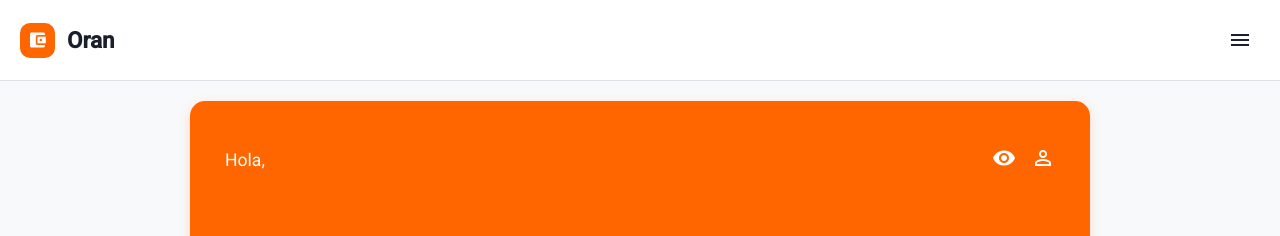
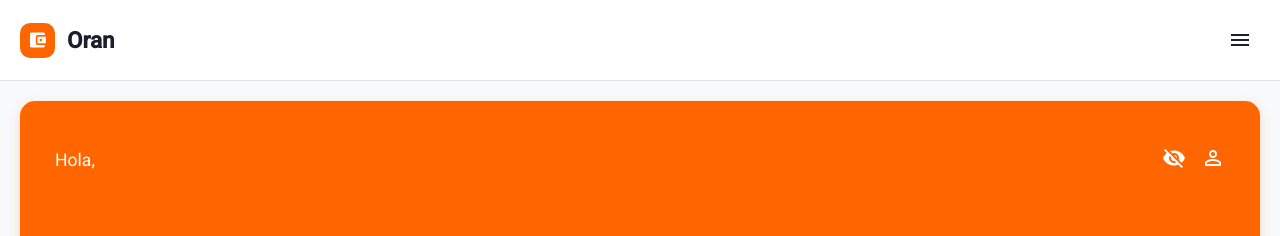
Before and after one commit to CastroLautaro1/Billetera-Front, an Angular app: page / in a window 1280 px wide. Shown: the top 236 px of the page. Built offline with nearby package versions, Linux system fonts and the light colour scheme; no server answers.

Commit message:
feat: add funtionality to the eye in the balance card

```diff
--- a/src/app/features/home-component/home-component.css
+++ b/src/app/features/home-component/home-component.css
@@ -1,6 +1,6 @@
 .dashboard-container {
   padding: 20px;
-  max-width: 900px;
+  max-width: 100%;
   margin: 0 auto;
   background-color: var(--bg-main);
   min-height: 100vh;
@@ -112,10 +112,12 @@
   display: flex;
   align-items: center;
   font-size: 0.9rem;
+  transition: all 0.3s ease-in-out;
 }
 
 .view-all:hover {
   color: var(--accent-hover);
+  transform: translateY(-2px);
 }
 
 /* Items de Transacción */
--- a/src/app/features/home-component/home-component.html
+++ b/src/app/features/home-component/home-component.html
@@ -3,11 +3,15 @@
     <div class="balance-header">
       <span>Hola, {{ userData()?.firstname }}</span>
       <div class="balance-actions">
-        <mat-icon>visibility</mat-icon>
+        <mat-icon (click)="toggleAmount()">
+          {{ amountVisible ? 'visibility_off' : 'visibility' }}
+        </mat-icon>
         <mat-icon>person_outline</mat-icon>
       </div>
     </div>
-    <div class="balance-amount">${{ userAccount()?.balance }}</div>
+    <div class="balance-amount">
+      $ {{ amountVisible ? (userAccount()?.balance | number:'1.2-2') : '******' }}
+    </div>
   </div>
 
   <div class="actions-grid">
--- a/src/app/features/home-component/home-component.ts
+++ b/src/app/features/home-component/home-component.ts
@@ -1,18 +1,18 @@
-import { Component, inject } from '@angular/core';
+import { Component, inject, Pipe } from '@angular/core';
 import { MatIcon } from '@angular/material/icon';
 import { AccountService } from '../../core/services/account-service';
 import { toSignal } from '@angular/core/rxjs-interop';
 import { UserService } from '../../core/services/user-service';
 import { TransactionService } from '../../core/services/transaction-service';
 import { MatMenuTrigger } from "../../../../node_modules/@angular/material/menu/index";
-import { DatePipe } from '@angular/common';
+import { CommonModule, DatePipe } from '@angular/common';
 import { map, tap } from 'rxjs';
 import { UserFullnameComponent } from '../../shared/components/user-fullname-component/user-fullname-component';
 import { Router } from '@angular/router';
 
 @Component({
   selector: 'app-home-component',
-  imports: [MatIcon, DatePipe, UserFullnameComponent],
+  imports: [MatIcon, DatePipe, UserFullnameComponent, CommonModule],
   templateUrl: './home-component.html',
   styleUrl: './home-component.css',
 })
@@ -21,6 +21,7 @@ export class HomeComponent {
   private _user = inject(UserService);
   private _transaction = inject(TransactionService);
   private _router = inject(Router);
+  amountVisible = true;
 
   userAccount = toSignal(
     this._account.getProfile(),
@@ -37,6 +38,10 @@ export class HomeComponent {
     {initialValue : undefined}
   )
 
+  toggleAmount() {
+    this.amountVisible = !this.amountVisible;
+  }
+
   toTransfer() {
     this._router.navigate(['transferContact']);
   }
```
